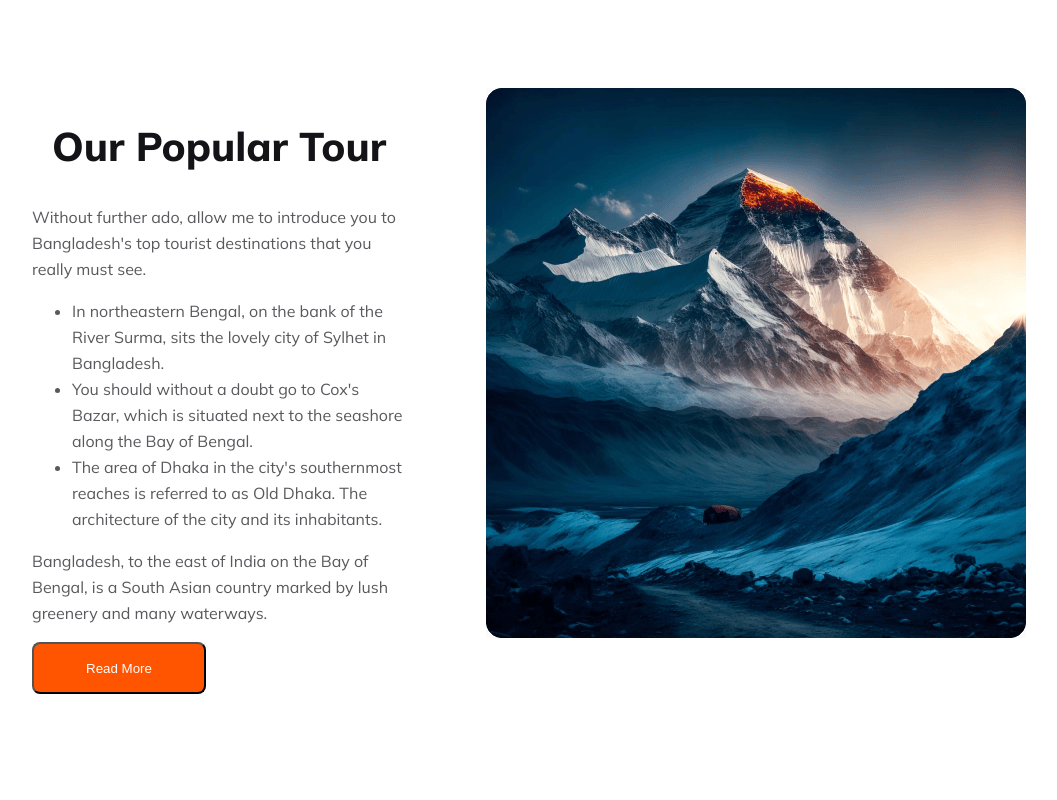
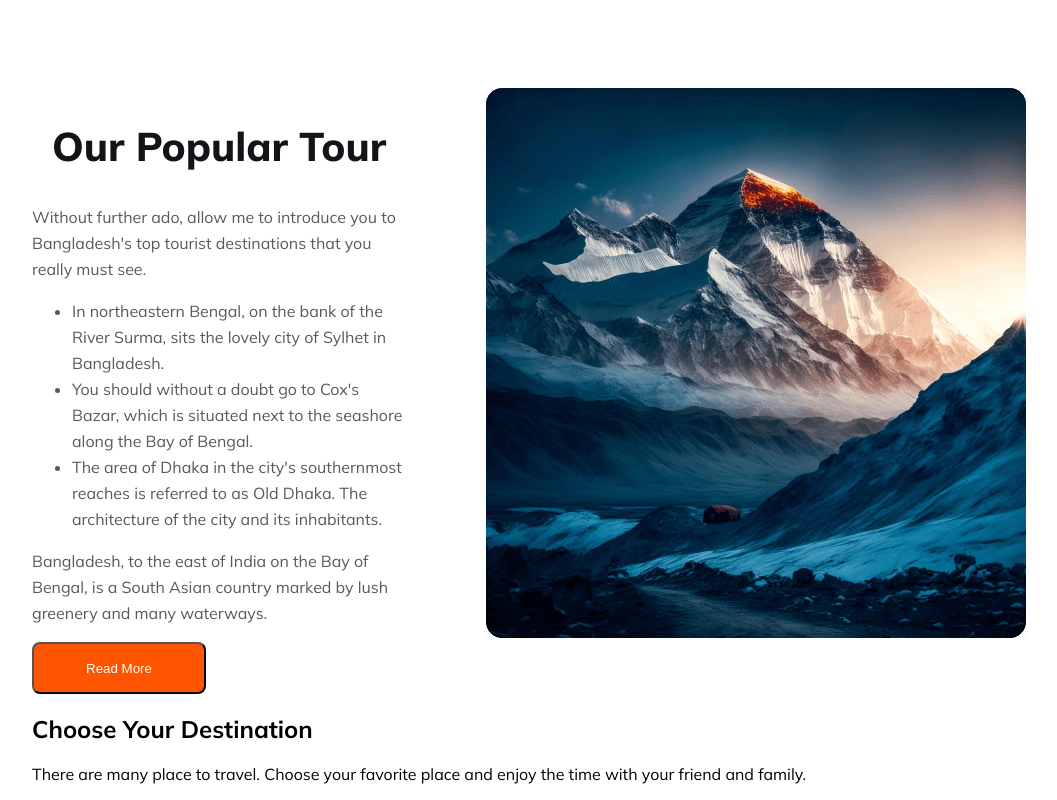
Before and after one commit to SabbbirxHossain/Travel-Website-, a plain HTML site: page Code/index.html in a window 1280 px wide. Shown: the part 595-1395 px from the top of the page, without its empty margins (111-1168 px from the left). Before the commit the page ends 1297 px from the top, so only its background shows below. Drawn offline with Linux system fonts and the light colour scheme.

Commit message:
banner and popular done

```diff
--- a/Code/index.html
+++ b/Code/index.html
@@ -50,5 +50,13 @@
           <img src="/Images/Rectangle 4.png" alt="">
         </div>
       </section>
+
+      <section>
+        <div class="destination">
+          <h2>Choose Your Destination</h2>
+          <p>There are many place to travel. Choose your favorite place and enjoy the time with your friend and family.</p>
+        </div>
+
+      </section>
 </body>
 </html>
```
Also changed, not shown: Code/style.css (line endings or trailing spaces).
